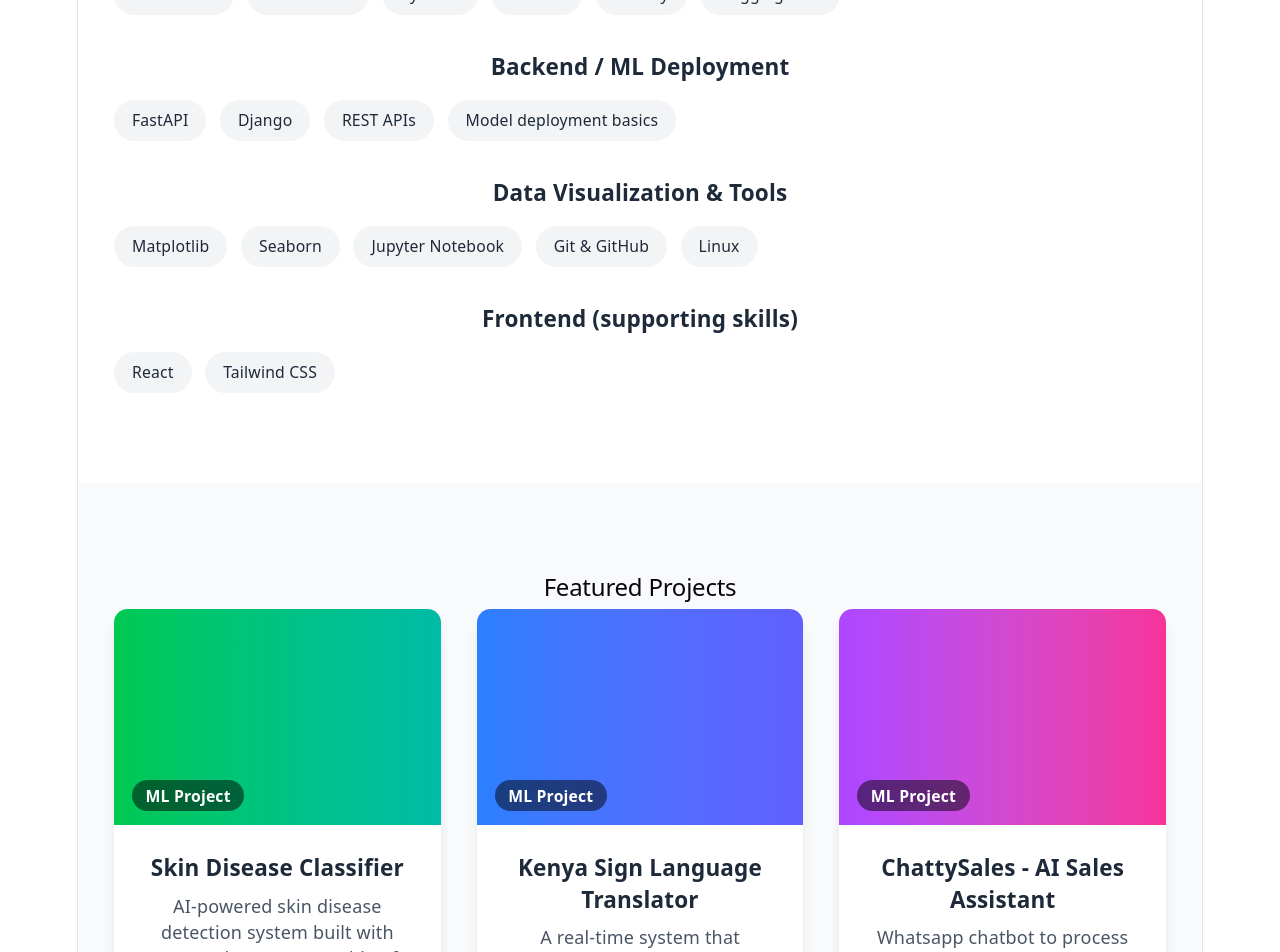
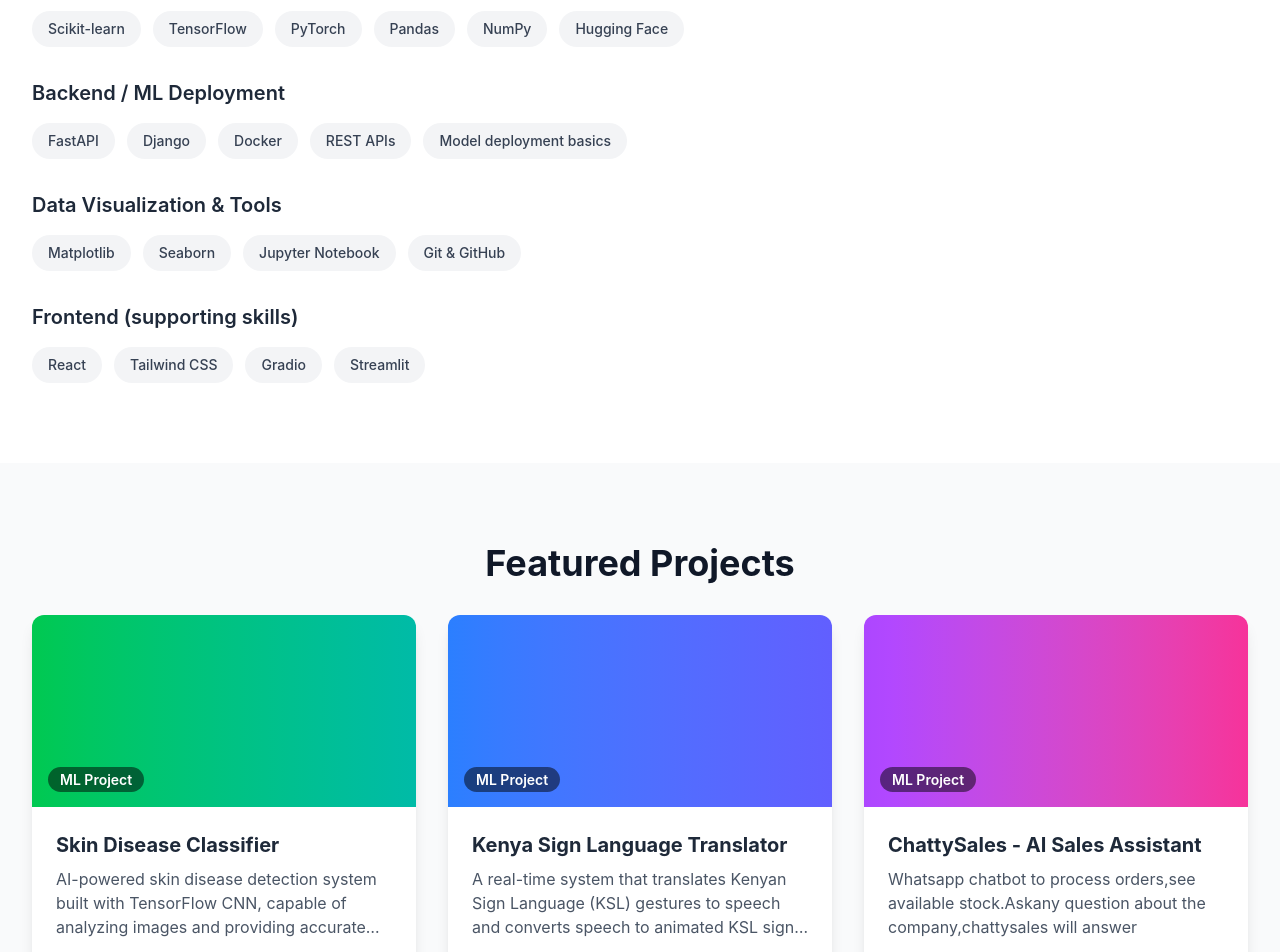
Before and after one commit to jianna4/portfolio, a React app: page / in a window 1280 px wide. Shown: the part 1640-2592 px from the top of the page. Built offline with nearby package versions, Linux system fonts and the light colour scheme; the HTML template or start-up script is replaced by a standard one.

Commit message:
removed dark mode

```diff
--- a/package.json
+++ b/package.json
@@ -14,6 +14,7 @@
     "@tailwindcss/vite": "^4.2.4",
     "react": "^19.2.5",
     "react-dom": "^19.2.5",
+    "react-icons": "^5.6.0",
     "tailwindcss": "^4.2.4"
   },
   "devDependencies": {
--- a/src/App.jsx
+++ b/src/App.jsx
@@ -9,23 +9,9 @@ import Footer from './components/Footer';
 import Contact from './components/Contacts';
 
 function App() {
-  const [darkMode, setDarkMode] = useState(() => {
-    const saved = localStorage.getItem('darkMode');
-    return saved !== null ? JSON.parse(saved) : true;
-  });
-
-  useEffect(() => {
-    localStorage.setItem('darkMode', JSON.stringify(darkMode));
-    if (darkMode) {
-      document.documentElement.classList.add('dark');
-    } else {
-      document.documentElement.classList.remove('dark');
-    }
-  }, [darkMode]);
-
   return (
-    <div className="bg-white dark:bg-gray-900 text-gray-800 dark:text-gray-200 transition-colors duration-300">
-      <Navbar darkMode={darkMode} setDarkMode={setDarkMode} />
+    <div className="bg-white text-gray-900">
+      <Navbar />
       <Hero />
       <About />
       <Skills />
--- a/src/components/About.jsx
+++ b/src/components/About.jsx
@@ -2,10 +2,10 @@ import React from 'react';
 
 const About = () => {
   return (
-    <section id="about" className="py-20 bg-gray-50 dark:bg-gray-800">
+    <section id="about" className="py-20 bg-gray-50">
       <div className="container mx-auto px-4 sm:px-6 lg:px-8">
         <h2 className="section-title">About Me</h2>
-        <div className="max-w-3xl mx-auto space-y-6 text-lg text-gray-600 dark:text-gray-300 leading-relaxed">
+        <div className="max-w-3xl mx-auto space-y-6 text-lg text-gray-600 leading-relaxed">
           <p>
             I'm a Computer Science student with a deep passion for Artificial Intelligence and Machine Learning.
             My journey into AI began during my university years, where I discovered the incredible potential of
--- a/src/components/Experience.jsx
+++ b/src/components/Experience.jsx
@@ -6,7 +6,7 @@ const Experience = () => {
       title: "Software developer Intern (Remote)",
       organization: "Affam limited",
       period: "2025 May - 2025 September",
-      description: "Building RAG systems for customer use. Implementing django backend services for multiple applications.Doing analytics work.Also got to lern frontendin the process"
+      description: "Building RAG systems for customer use. Implementing django backend services for multiple applications. Doing analytics work. Also got to learn frontend in the process."
     },
     {
       title: "Hackathon Projects",
@@ -20,8 +20,6 @@ const Experience = () => {
       period: "2023 - Present",
       description: "Designed and developed 6+ end-to-end machine learning applications across NLP and computer vision using Python, TensorFlow/PyTorch, and FastAPI. Built full pipelines including data preprocessing, model training, evaluation, and deployment as REST APIs. Focused on writing clean, maintainable code and optimizing models for real-world inference. All projects are version-controlled and available on GitHub."
     },
-
-
   ];
 
   return (
@@ -35,17 +33,17 @@ const Experience = () => {
               className="relative pl-8 pb-8 border-l-2 border-blue-500 last:pb-0 hover:border-l-4 transition-all"
             >
               <div className="absolute w-4 h-4 bg-blue-500 rounded-full -left-[9px] top-0"></div>
-              <div className="bg-white dark:bg-gray-800 p-6 rounded-lg shadow-md hover:shadow-lg transition-shadow">
-                <h3 className="text-xl font-bold text-gray-800 dark:text-white">
+              <div className="bg-white p-6 rounded-lg shadow-md hover:shadow-lg transition-shadow">
+                <h3 className="text-xl font-bold text-gray-800">
                   {exp.title}
                 </h3>
-                <p className="text-blue-600 dark:text-blue-400 font-medium mt-1">
+                <p className="text-blue-600 font-medium mt-1">
                   {exp.organization}
                 </p>
-                <p className="text-sm text-gray-500 dark:text-gray-400 mt-1 mb-3">
+                <p className="text-sm text-gray-500 mt-1 mb-3">
                   {exp.period}
                 </p>
-                <p className="text-gray-600 dark:text-gray-300">
+                <p className="text-gray-600">
                   {exp.description}
                 </p>
               </div>
--- a/src/components/ProjectCard.jsx
+++ b/src/components/ProjectCard.jsx
@@ -1,15 +1,12 @@
 import React from 'react';
-
 import { ArrowTopRightOnSquareIcon } from '@heroicons/react/24/outline';
-
-// Then in the button:
-<ArrowTopRightOnSquareIcon className="w-4 h-4" />
+import { FaGithub } from 'react-icons/fa';
 
 const ProjectCard = ({ project }) => {
   const { title, description, techStack, githubUrl, liveUrl, gradient } = project;
 
   return (
-    <div className="group relative bg-white dark:bg-gray-800 rounded-xl shadow-lg hover:shadow-2xl transition-all duration-300 hover:-translate-y-2 overflow-hidden">
+    <div className="group relative bg-white rounded-xl shadow-lg hover:shadow-2xl transition-all duration-300 hover:-translate-y-2 overflow-hidden">
       {/* Gradient Thumbnail */}
       <div className={`h-48 bg-gradient-to-r ${gradient} relative overflow-hidden`}>
         <div className="absolute inset-0 bg-black opacity-0 group-hover:opacity-10 transition-opacity duration-300"></div>
@@ -22,10 +19,10 @@ const ProjectCard = ({ project }) => {
 
       {/* Content */}
       <div className="p-6">
-        <h3 className="text-xl font-bold mb-2 text-gray-800 dark:text-white">
+        <h3 className="text-xl font-bold mb-2 text-gray-800">
           {title}
         </h3>
-        <p className="text-gray-600 dark:text-gray-300 mb-4 line-clamp-3">
+        <p className="text-gray-600 mb-4 line-clamp-3">
           {description}
         </p>
 
@@ -34,7 +31,7 @@ const ProjectCard = ({ project }) => {
           {techStack.map((tech) => (
             <span
               key={tech}
-              className="px-2 py-1 text-xs font-medium bg-gray-100 dark:bg-gray-700 rounded-md"
+              className="px-2 py-1 text-xs font-medium bg-gray-100 rounded-md"
             >
               {tech}
             </span>
@@ -47,9 +44,9 @@ const ProjectCard = ({ project }) => {
             href={githubUrl}
             target="_blank"
             rel="noopener noreferrer"
-            className="flex items-center gap-2 px-4 py-2 bg-gray-900 dark:bg-gray-700 text-white rounded-lg hover:bg-gray-800 dark:hover:bg-gray-600 transition-colors"
+            className="flex items-center gap-2 px-4 py-2 bg-gray-900 text-white rounded-lg hover:bg-gray-800 transition-colors"
           >
-            {/* <GithubIcon className="w-4 h-4" /> */}
+            <FaGithub className="w-4 h-4" />
             Code
           </a>
           {liveUrl && (
@@ -59,7 +56,7 @@ const ProjectCard = ({ project }) => {
               rel="noopener noreferrer"
               className="flex items-center gap-2 px-4 py-2 bg-blue-600 text-white rounded-lg hover:bg-blue-700 transition-colors"
             >
-              <ArrowTopRightOnSquareIcon  className="w-4 h-4" />
+              <ArrowTopRightOnSquareIcon className="w-4 h-4" />
               Live Demo
             </a>
           )}
--- a/src/components/Projects.jsx
+++ b/src/components/Projects.jsx
@@ -1,11 +1,10 @@
 import React from 'react';
 import ProjectCard from './ProjectCard';
-
 import { projectsData } from './projects/ProjectsData';
 
 const Projects = () => {
   return (
-    <section id="projects" className="py-20 bg-gray-50 dark:bg-gray-800">
+    <section id="projects" className="py-20 bg-gray-50">
       <div className="container mx-auto px-4 sm:px-6 lg:px-8">
         <h2 className="section-title">Featured Projects</h2>
         <div className="grid grid-cols-1 md:grid-cols-2 lg:grid-cols-3 gap-8">
--- a/src/components/Skills.jsx
+++ b/src/components/Skills.jsx
@@ -3,9 +3,9 @@ import React from 'react';
 const skillsData = {
   "Programming Languages": ["Python", "JavaScript", "SQL"],
   "Machine Learning / AI": ["Scikit-learn", "TensorFlow", "PyTorch", "Pandas", "NumPy", "Hugging Face"],
-  "Backend / ML Deployment": ["FastAPI", "Django", "REST APIs", "Model deployment basics"],
-  "Data Visualization & Tools": ["Matplotlib", "Seaborn", "Jupyter Notebook", "Git & GitHub", "Linux"],
-  "Frontend (supporting skills)": ["React", "Tailwind CSS"]
+  "Backend / ML Deployment": ["FastAPI", "Django", "Docker", "REST APIs", "Model deployment basics"],
+  "Data Visualization & Tools": ["Matplotlib", "Seaborn", "Jupyter Notebook", "Git & GitHub"],
+  "Frontend (supporting skills)": ["React", "Tailwind CSS","Gradio","Streamlit"],
 };
 
 const Skills = () => {
@@ -16,14 +16,14 @@ const Skills = () => {
         <div className="space-y-8">
           {Object.entries(skillsData).map(([category, skills]) => (
             <div key={category}>
-              <h3 className="text-xl font-semibold mb-4 text-gray-800 dark:text-gray-200">
+              <h3 className="text-xl font-semibold mb-4 text-gray-800">
                 {category}
               </h3>
               <div className="flex flex-wrap gap-3">
                 {skills.map((skill) => (
                   <span
                     key={skill}
-                    className="px-4 py-2 bg-gray-100 dark:bg-gray-800 rounded-full text-sm font-medium hover:scale-105 hover:bg-blue-100 dark:hover:bg-blue-900/50 transition-all duration-200 cursor-default"
+                    className="px-4 py-2 bg-gray-100 text-gray-700 rounded-full text-sm font-medium hover:scale-105 hover:bg-blue-100 hover:text-blue-700 transition-all duration-200 cursor-default"
                   >
                     {skill}
                   </span>
--- a/src/index.css
+++ b/src/index.css
@@ -1,112 +1,28 @@
 @import "tailwindcss";
-:root {
-  --text: #6b6375;
-  --text-h: #08060d;
-  --bg: #fff;
-  --border: #e5e4e7;
-  --code-bg: #f4f3ec;
-  --accent: #aa3bff;
-  --accent-bg: rgba(170, 59, 255, 0.1);
-  --accent-border: rgba(170, 59, 255, 0.5);
-  --social-bg: rgba(244, 243, 236, 0.5);
-  --shadow:
-    rgba(0, 0, 0, 0.1) 0 10px 15px -3px, rgba(0, 0, 0, 0.05) 0 4px 6px -2px;
+@import "tailwindcss";
 
-  --sans: system-ui, 'Segoe UI', Roboto, sans-serif;
-  --heading: system-ui, 'Segoe UI', Roboto, sans-serif;
-  --mono: ui-monospace, Consolas, monospace;
+@layer base {
+  html {
+    scroll-behavior: smooth;
+  }
 
-  font: 18px/145% var(--sans);
-  letter-spacing: 0.18px;
-  color-scheme: light dark;
-  color: var(--text);
-  background: var(--bg);
-  font-synthesis: none;
-  text-rendering: optimizeLegibility;
-  -webkit-font-smoothing: antialiased;
-  -moz-osx-font-smoothing: grayscale;
-
-  @media (max-width: 1024px) {
-    font-size: 16px;
+  body {
+    @apply bg-white text-gray-900;
   }
 }
 
-@media (prefers-color-scheme: dark) {
-  :root {
-    --text: #9ca3af;
-    --text-h: #f3f4f6;
-    --bg: #16171d;
-    --border: #2e303a;
-    --code-bg: #1f2028;
-    --accent: #c084fc;
-    --accent-bg: rgba(192, 132, 252, 0.15);
-    --accent-border: rgba(192, 132, 252, 0.5);
-    --social-bg: rgba(47, 48, 58, 0.5);
-    --shadow:
-      rgba(0, 0, 0, 0.4) 0 10px 15px -3px, rgba(0, 0, 0, 0.25) 0 4px 6px -2px;
-  }
-
-  #social .button-icon {
-    filter: invert(1) brightness(2);
+@layer components {
+  .section-title {
+    @apply text-3xl md:text-4xl font-bold mb-8 text-center text-gray-900;
   }
 }
 
-body {
-  margin: 0;
-}
+@layer utilities {
+  .animation-delay-2000 {
+    animation-delay: 2s;
+  }
 
-#root {
-  width: 1126px;
-  max-width: 100%;
-  margin: 0 auto;
-  text-align: center;
-  border-inline: 1px solid var(--border);
-  min-height: 100svh;
-  display: flex;
-  flex-direction: column;
-  box-sizing: border-box;
-}
-
-h1,
-h2 {
-  font-family: var(--heading);
-  font-weight: 500;
-  color: var(--text-h);
-}
-
-h1 {
-  font-size: 56px;
-  letter-spacing: -1.68px;
-  margin: 32px 0;
-  @media (max-width: 1024px) {
-    font-size: 36px;
-    margin: 20px 0;
+  .animation-delay-1000 {
+    animation-delay: 1s;
   }
 }
-h2 {
-  font-size: 24px;
-  line-height: 118%;
-  letter-spacing: -0.24px;
-  margin: 0 0 8px;
-  @media (max-width: 1024px) {
-    font-size: 20px;
-  }
-}
-p {
-  margin: 0;
-}
-
-code,
-.counter {
-  font-family: var(--mono);
-  display: inline-flex;
-  border-radius: 4px;
-  color: var(--text-h);
-}
-
-code {
-  font-size: 15px;
-  line-height: 135%;
-  padding: 4px 8px;
-  background: var(--code-bg);
-}
```
Also changed, not shown: src/components/Contacts.jsx (+22 -22 lines), src/components/Footer.jsx (+36 -7 lines), src/components/Navbar.jsx (+4 -18 lines), 1 other file (tests, documents, lock files or other folders). Lines whose indentation alone changed are shown as unchanged.
